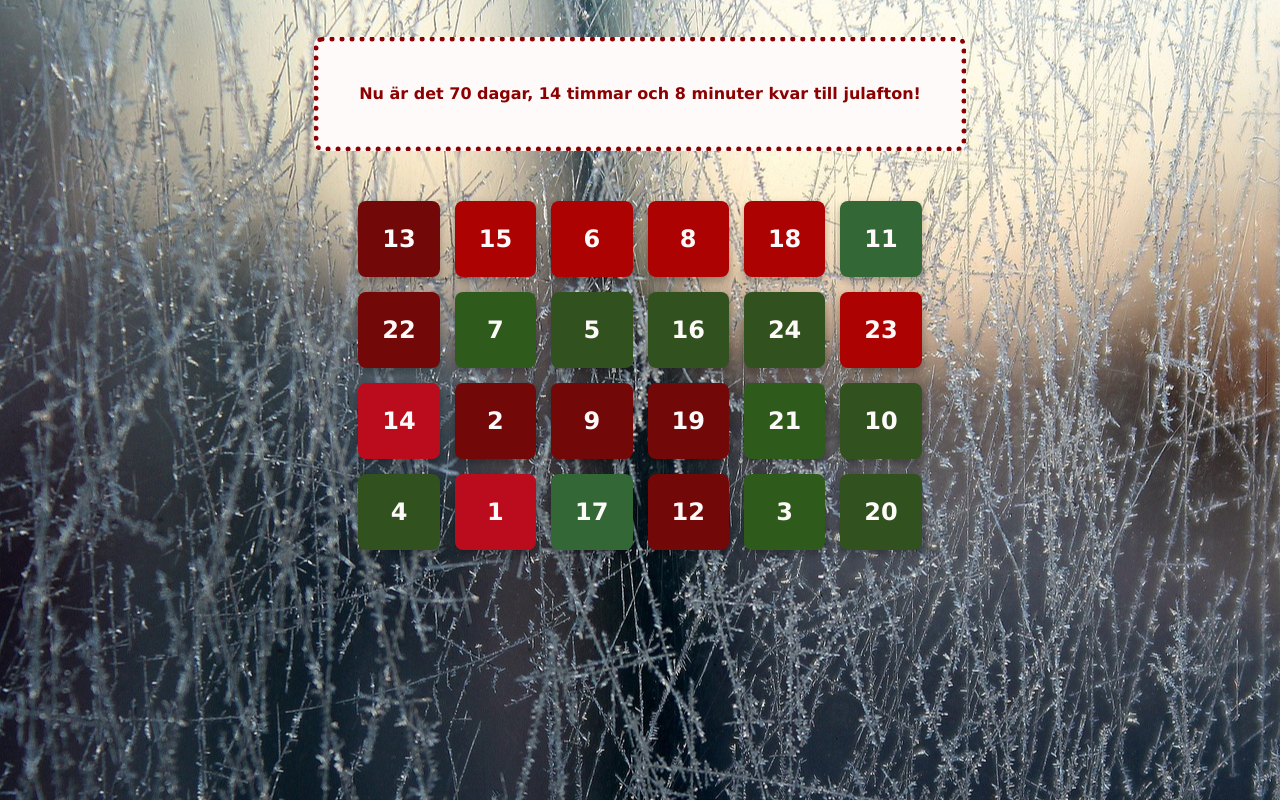
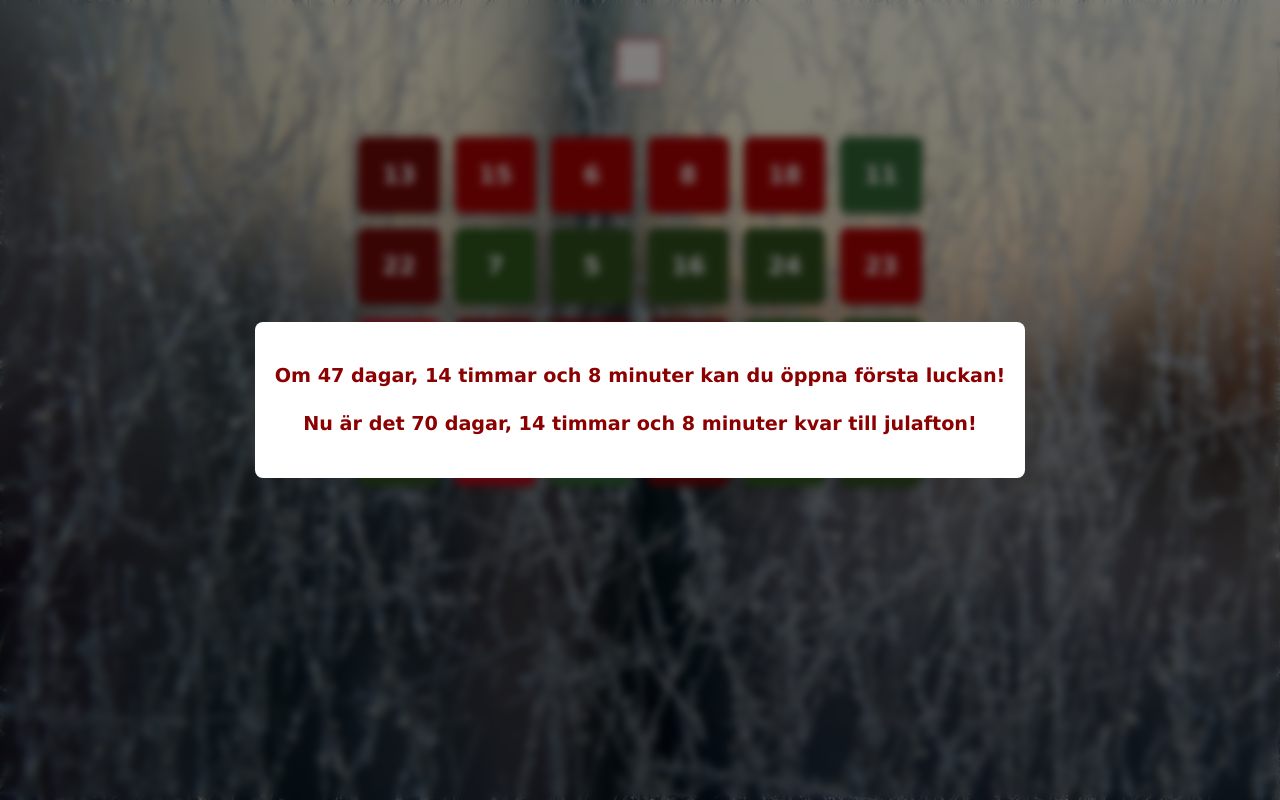
Before and after one commit to annkar73/adventcalendar, a React (Vite) app: page / in a window 1280 px wide. Built offline with nearby package versions, Linux system fonts and the light colour scheme.

Commit message:
add countdown to december 1st

```diff
--- a/src/components/Countdown.tsx
+++ b/src/components/Countdown.tsx
@@ -1,16 +1,39 @@
 import { useEffect, useState } from "react";
 import { styled } from "styled-components";
 
+const ModalOverlay = styled.div`
+    position: fixed;
+    top: 0;
+    left: 0;
+    right: 0;
+    bottom: 0;
+    background: rgba(0, 0, 0, 0.5); /* Halvgenomskinlig bakgrund */
+    display: flex;
+    justify-content: center;
+    align-items: center;
+    backdrop-filter: blur(4px); /* Lägger till en suddig effekt */
+    z-index: 1000; /* Placera ovanpå annat innehåll */
+`;
+
 const StyledCountdown = styled.div`
-    font-size: 0.5;
+    font-size: 1.2rem;
     font-weight: bold;
+    background: white;
+    padding: 20px;
     border-radius: 8px;
     text-align: center;
     margin: 20px;
+    max-width: 80%;
 `;
 
 const Countdown = () => {
-    const [timeLeft, setTimeLeft] = useState<{
+    const [timeLeftChristmas, setTimeLeftChristmas] = useState<{
+        days: number;
+        hours: number;
+        minutes: number;
+    } | null>(null);
+
+    const [timeLeftDecember, setTimeLeftDecember] = useState<{
         days: number;
         hours: number;
         minutes: number;
@@ -19,38 +42,61 @@ const Countdown = () => {
     useEffect(() => {
         const calculateTimeLeft = () => {
             const now = new Date();
-            const christmas = new Date(now.getFullYear(), 11, 24, 0, 0, 0);
 
-            if (now > christmas) {
-                christmas.setFullYear(christmas.getFullYear() + 1);
+            // Nedräkning till julafton, och sedan till 15 januari
+            let targetDate = new Date(now.getFullYear(), 11, 24, 0, 0, 0); // 24 december
+            if (now > targetDate) {
+                targetDate = new Date(now.getFullYear() + 1, 0, 15, 0, 0, 0); // 15 januari nästa år
             }
 
-            const timeDifference = christmas.getTime() - now.getTime();
-            const days = Math.floor(timeDifference / (1000 * 60 * 60 * 24));
-            const hours = Math.floor((timeDifference % (1000 * 60 * 60 * 24)) / (1000 * 60 * 60));
-            const minutes = Math.floor((timeDifference % (1000 * 60 * 60)) / (1000 * 60));
+            const timeDiffChristmas = targetDate.getTime() - now.getTime();
+            const daysToChristmas = Math.floor(timeDiffChristmas / (1000 * 60 * 60 * 24));
+            const hoursToChristmas = Math.floor((timeDiffChristmas % (1000 * 60 * 60 * 24)) / (1000 * 60 * 60));
+            const minutesToChristmas = Math.floor((timeDiffChristmas % (1000 * 60 * 60)) / (1000 * 60));
 
-            setTimeLeft({ days, hours, minutes });
+            setTimeLeftChristmas({ days: daysToChristmas, hours: hoursToChristmas, minutes: minutesToChristmas });
+
+            // Nedräkning till 1 december
+            const decemberFirst = new Date(now.getFullYear(), 11, 1, 0, 0, 0);
+            if (now > decemberFirst) {
+                decemberFirst.setFullYear(decemberFirst.getFullYear() + 1); // Om efter 1 december, sätt till nästa år
+            }
+            const timeDiffDecember = decemberFirst.getTime() - now.getTime();
+            const daysToDecember = Math.floor(timeDiffDecember / (1000 * 60 * 60 * 24));
+            const hoursToDecember = Math.floor((timeDiffDecember % (1000 * 60 * 60 * 24)) / (1000 * 60 * 60));
+            const minutesToDecember = Math.floor((timeDiffDecember % (1000 * 60 * 60)) / (1000 * 60));
+
+            setTimeLeftDecember({ days: daysToDecember, hours: hoursToDecember, minutes: minutesToDecember });
         };
 
         calculateTimeLeft();
-        const interval = setInterval(calculateTimeLeft, 1000 * 60); // Uppdaterar varje minut
+        const interval = setInterval(calculateTimeLeft, 1000 * 60); // Uppdatera varje minut
 
         return () => clearInterval(interval);
     }, []);
 
-    if (timeLeft === null) {
+    if (timeLeftChristmas === null || timeLeftDecember === null) {
         return <p>Laddar nedräkning...</p>;
     }
 
-    const { days, hours, minutes } = timeLeft;
+    const { days: daysToChristmas, hours: hoursToChristmas, minutes: minutesToChristmas } = timeLeftChristmas;
+    const { days: daysToDecember, hours: hoursToDecember, minutes: minutesToDecember } = timeLeftDecember;
 
     return (
-        <StyledCountdown>
-            {days === 0
-                ? "Idag är det julafton!"
-                : `Nu är det ${days} dagar, ${hours} timmar och ${minutes} minuter kvar till julafton!`}
-        </StyledCountdown>
+        <ModalOverlay>
+            <StyledCountdown>
+                {daysToDecember > 0 ? (
+                    <p>Om {daysToDecember} dagar, {hoursToDecember} timmar och {minutesToDecember} minuter kan du öppna första luckan!</p>
+                ) : null}
+                <p>
+                    {daysToChristmas === 0
+                        ? "Idag är det julafton!"
+                        : `Nu är det ${daysToChristmas} dagar, ${hoursToChristmas} timmar och ${minutesToChristmas} minuter kvar till ${
+                              new Date().getMonth() === 0 && new Date().getDate() >= 15 ? "nästa jul" : "julafton"
+                          }!`}
+                </p>
+            </StyledCountdown>
+        </ModalOverlay>
     );
 };
 
```
